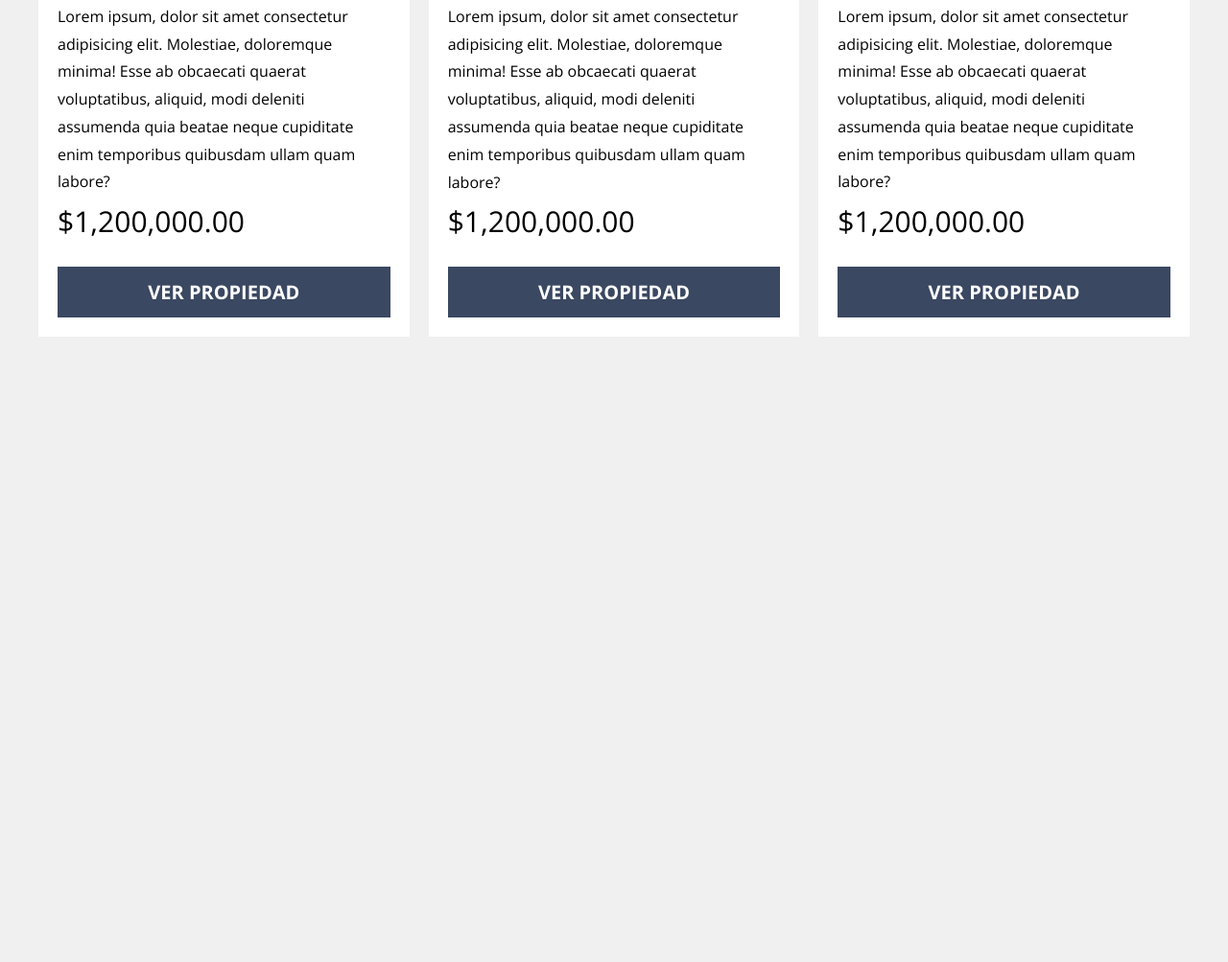
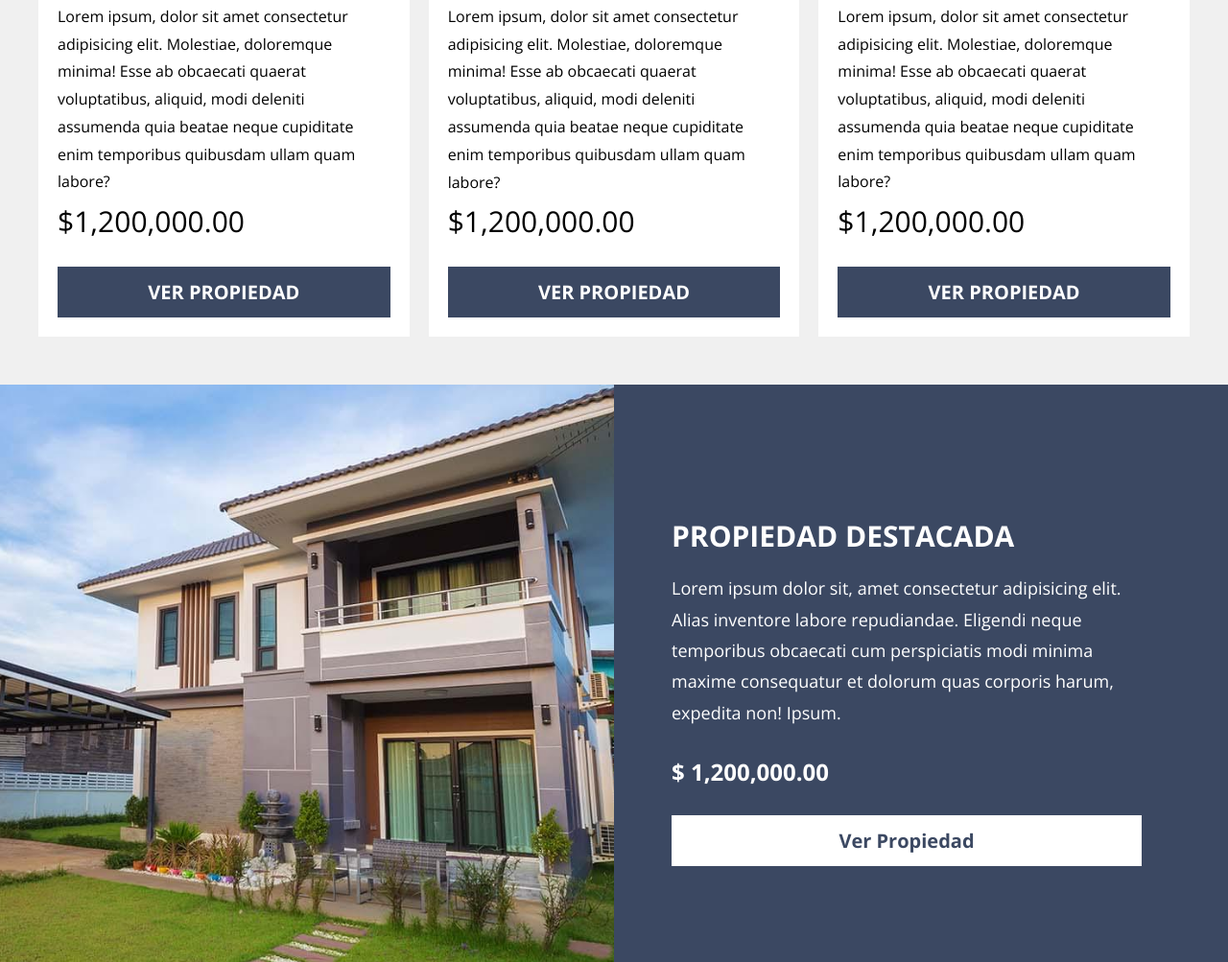
Before and after one commit to Camoralesh27/P9-SASS-RealState, a website: page index.html in a window 1280 px wide. Shown: the part 1710-2713 px from the top of the page at 96% size. Before the commit the page ends 2061 px from the top, so only its background shows below. Drawn offline with nearby package versions, Linux system fonts and the light colour scheme.

Commit message:
terminando seccion destacada, iniciando testimoniales y blog

```diff
--- a/index.html
+++ b/index.html
@@ -10,6 +10,9 @@
     <link href="https://fonts.googleapis.com/css2?family=Open+Sans:wght@400;700&family=Roboto:wght@400;700&display=swap" rel="stylesheet">
     <link rel="stylesheet" href="build/css/app.css">
 </head>
+
+
+
 <body>
     <header class="header">
         <div class="header__barra contenedor">
@@ -35,6 +38,8 @@
             </div>
         </div>
     </header>
+
+<!-- ---------------------------------- -->
 
     <main class="propiedades contenedor">
         <h2 class="propiedades__heading">Nuestras <span>Propiedades</span></h2>
@@ -119,6 +124,23 @@
         </div>
     </main>
 
+<!-- ---------------------------------- -->
+
+    <div class="destacada">
+        <div class="destacada__grid contenedor">
+            <div class="destacada__contenido">
+                <h3 class="destacada__heading">Propiedad Destacada</h3>
+                <p class="destacada__texto">Lorem ipsum dolor sit, amet consectetur adipisicing elit. Alias inventore labore repudiandae. Eligendi neque temporibus obcaecati cum perspiciatis modi minima maxime consequatur et dolorum quas corporis harum, expedita non! Ipsum.</p>
+
+                <p class="destacada__precio">$ 1,200,000.00</p>
+
+                <a href="#" class="destacada__enlace">Ver Propiedad</a>
+            </div>
+        </div>
+    </div>
+
+<!-- ---------------------------------- -->
+
 
 </body>
 </html>
--- /dev/null
+++ b/src/scss/ui/contenido/_destacada.scss
@@ -0,0 +1,58 @@
+@use 'base/mixins' as m;
+@use 'base/variables' as v;
+
+.destacada {
+    margin-top: 5rem;
+    background-image: linear-gradient(to bottom, transparent 0%, transparent 50%, v.$primario 50%, v.$primario 100%), url(../img/destacada.jpg);
+    background-size: 100%, cover;
+    background-position: center,-50rem -30rem;
+    background-repeat: no-repeat;
+
+    @include m.tablet {
+        background-image: linear-gradient(to right, transparent 0%, transparent 50%, v.$primario 50%, v.$primario 100%), url(../img/destacada.jpg);
+
+        background-position: center, -50rem center;
+    }
+
+    &__grid {
+        display: grid;
+        grid-template-rows: repeat(2, 1fr);
+
+        @include m.tablet {
+            grid-template-rows: unset;
+            @include m.grid(2, 2rem)
+        }
+    }
+
+    &__contenido {
+        padding: 5rem;
+        grid-row: 2 / 3;
+
+        @include m.tablet {
+            padding: 10rem 5rem;
+            grid-column: 2 / 3;
+        }
+    }
+
+    &__heading {
+        color: v.$blanco;
+        text-transform: uppercase;
+    }
+
+    &__texto {
+        color: v.$blanco;
+        font-size: 1.8rem;
+    }
+
+    &__precio {
+        color: v.$blanco;
+        font-size: 2.4rem;
+        font-weight: 700;
+
+    }
+
+    &__enlace {
+        @include m.boton(v.$blanco, v.$primario);
+        display: block;
+    }
+}
--- a/src/scss/ui/contenido/_index.scss
+++ b/src/scss/ui/contenido/_index.scss
@@ -1 +1,2 @@
 @forward 'propiedades';
+@forward 'destacada';
```
Also changed, not shown: build/css/app.css, 1 other file.
